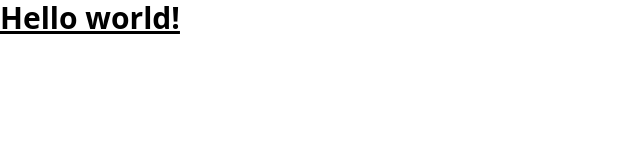
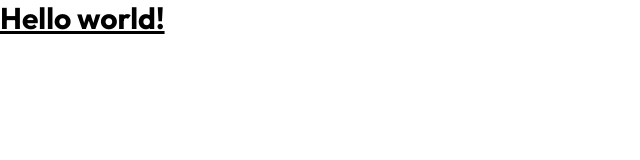
Before and after one commit to HarishKamuni/hrk_car_rental_booking_client, a React (Vite) app: page / in a window 1280 px wide. Shown: the top 160 px of the page, without its empty margins (0-640 px from the left). Built offline with nearby package versions, Linux system fonts and the light colour scheme.

Commit message:
added google fonts

```diff
--- a/src/index.css
+++ b/src/index.css
@@ -1,3 +1,7 @@
+@import url('https://fonts.googleapis.com/css2?family=Outfit:wght@100..900&display=swap');
 
+@import 'tailwindcss';
 
-@import "tailwindcss";
+* {
+  font-family: 'Outfit', sans-serif;
+}
```
